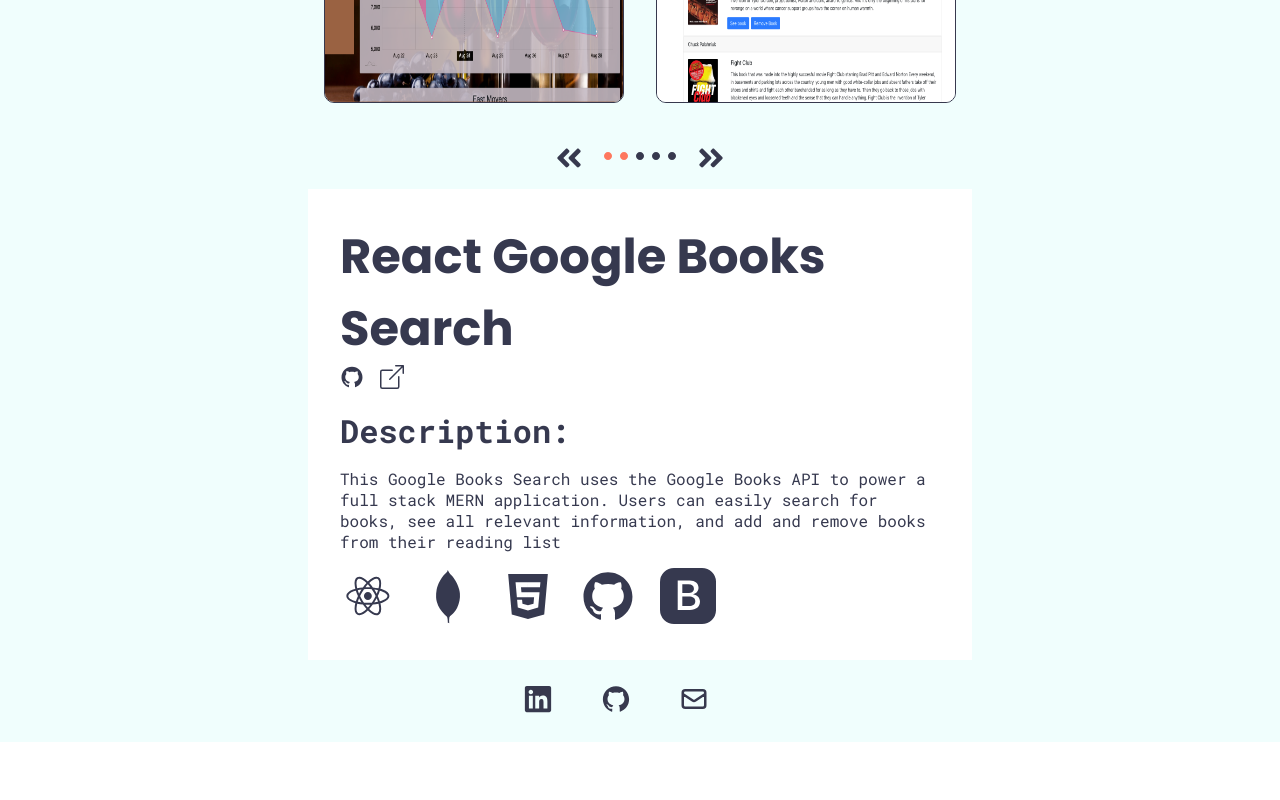
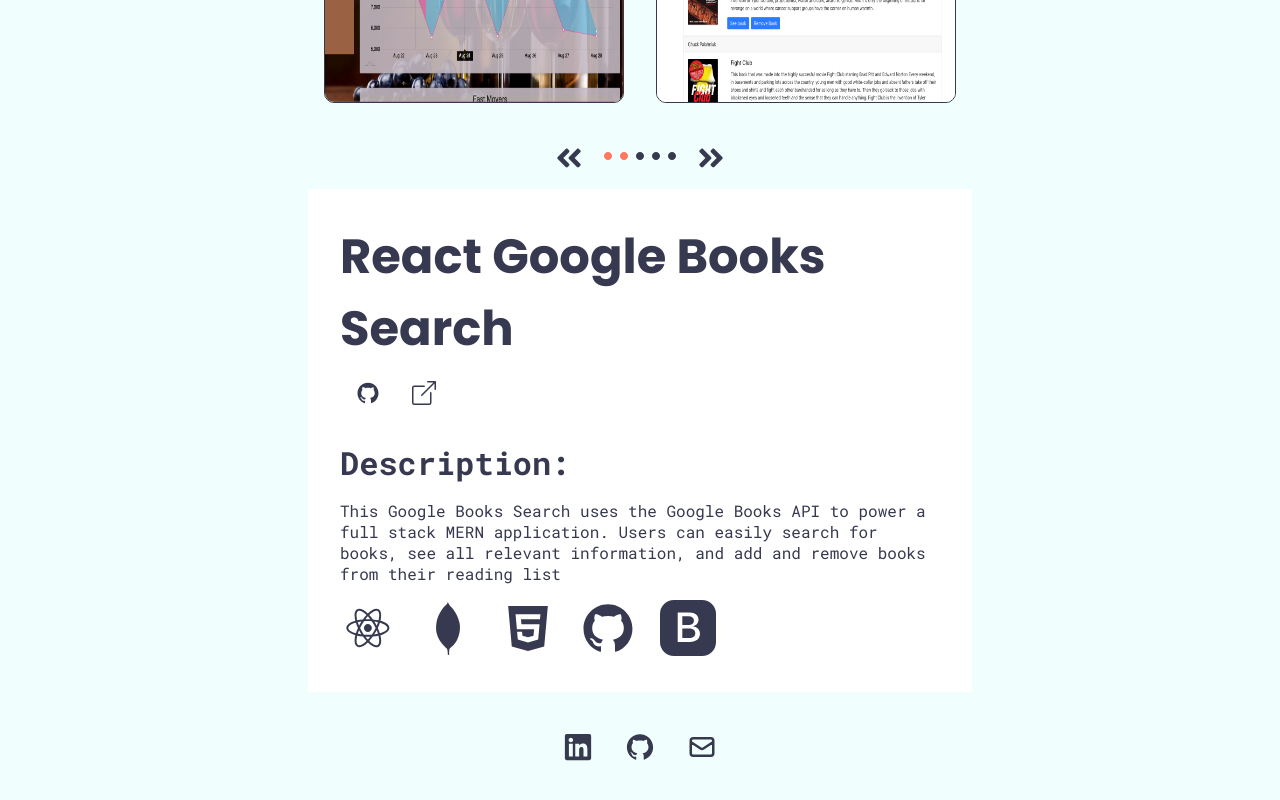
Before and after one commit to grburner/port-ts, a React (Create React App) app: page / in a window 1280 px wide. Shown: the part 1351-2151 px from the top of the page. Before the commit the page ends 2093 px from the top, so only its background shows below. Built offline with nearby package versions, Linux system fonts and the light colour scheme.

Commit message:
fixing margins in footer

```diff
--- a/src/components/Contact/style.css
+++ b/src/components/Contact/style.css
@@ -12,6 +12,6 @@
     align-items: center;
 }
 
-.contact-icon-group > * {
+/* .contact-icon-group > * {
     margin-right: 2rem;
-}
+} */
--- a/src/components/ProjectGoTo/style.css
+++ b/src/components/ProjectGoTo/style.css
@@ -1,5 +1,6 @@
 .icon {
-    margin-right: 1rem;
+    /* margin-right: 1rem; */
+    margin: 1rem;
 }
 
 /* a:hover {
```
Also changed, not shown: 1 other file (tests, documents, lock files or other folders).
